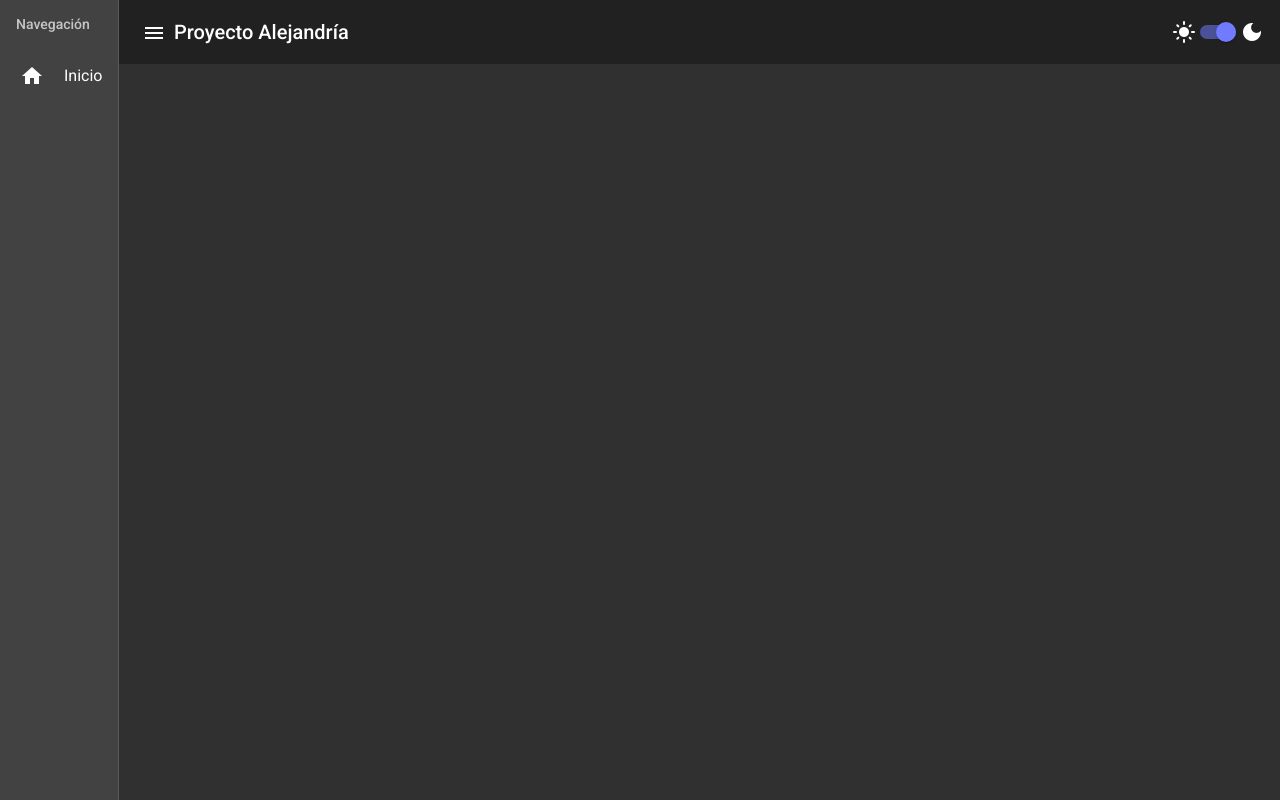
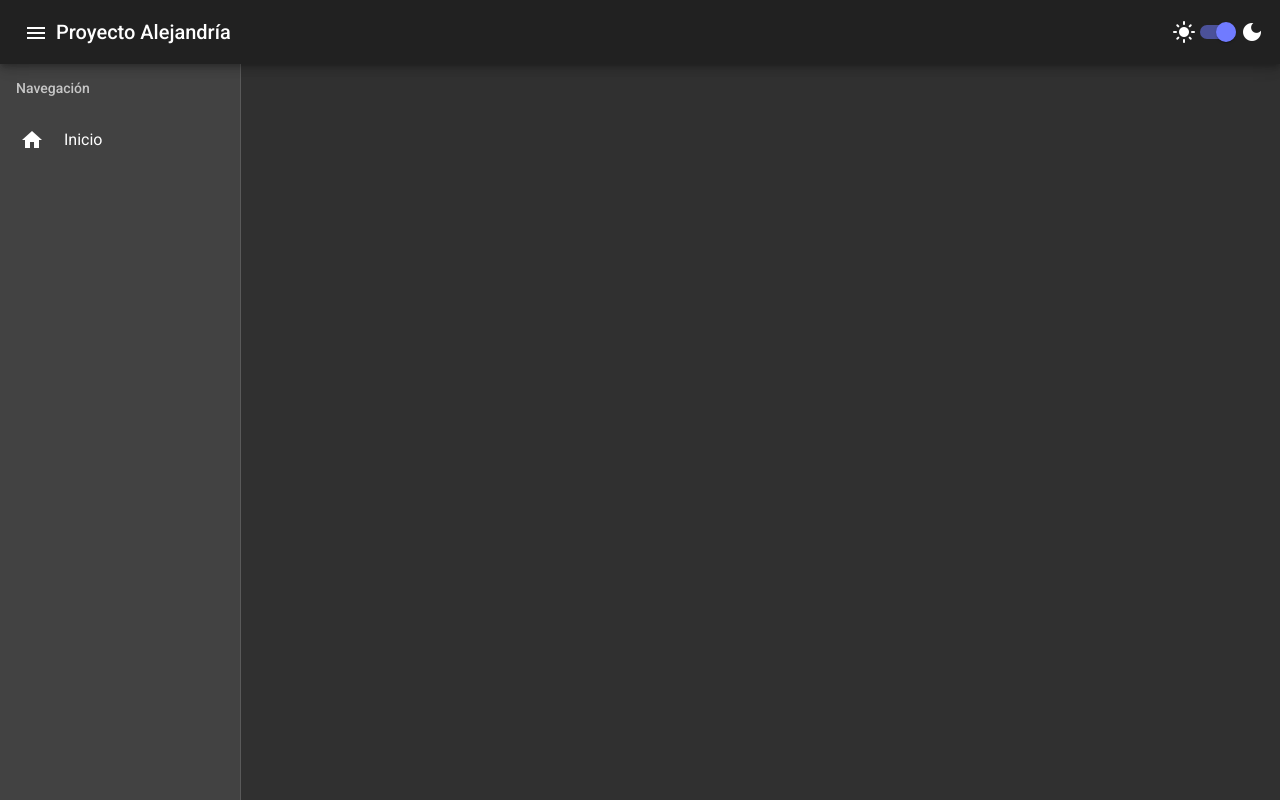
Before and after one commit to proyecto-alejandria/web, an Angular app: page / in a window 1280 px wide. Built offline with nearby package versions, Linux system fonts and the light colour scheme.

Commit message:
Agregado soporte responsive a la navegación principal

```diff
--- a/src/app/app.component.html
+++ b/src/app/app.component.html
@@ -1,17 +1,4 @@
-<mat-sidenav-container>
-  <mat-sidenav id="main-sidenav" #sidenav mode="side" opened>
-    <mat-nav-list>
-      <span mat-subheader>Navegación</span>
-
-      <a mat-list-item routerLink="/">
-        <mat-icon mat-list-icon>home</mat-icon>
-        <span mat-line>Inicio</span>
-      </a>
-    </mat-nav-list>
-  </mat-sidenav>
-
-  <mat-sidenav-content>
-    <mat-toolbar>
+<mat-toolbar class="mat-elevation-z6">
   <button mat-icon-button
           (click)="sidenav.toggle()"
           aria-controls="#main-sidenav"
@@ -30,6 +17,26 @@
   <mat-icon>dark_mode</mat-icon>
 </mat-toolbar>
 
+<mat-sidenav-container>
+  <mat-sidenav id="main-sidenav"
+               #sidenav
+               [mode]="isMobile ? 'over' : 'side'"
+               [fixedInViewport]="isMobile"
+               fixedTopGap="56"
+               [opened]="!isMobile">
+    <div class="sidenav">
+      <mat-nav-list>
+        <span mat-subheader>Navegación</span>
+
+        <a mat-list-item routerLink="/">
+          <mat-icon mat-list-icon>home</mat-icon>
+          <span mat-line>Inicio</span>
+        </a>
+      </mat-nav-list>
+    </div>
+  </mat-sidenav>
+
+  <mat-sidenav-content>
     <router-outlet></router-outlet>
   </mat-sidenav-content>
 </mat-sidenav-container>
--- a/src/app/app.component.scss
+++ b/src/app/app.component.scss
@@ -1,8 +1,21 @@
-:host,
-.mat-sidenav-container {
-  height: 100%;
+:host {
+  display: flex;
+  flex-direction: column;
+  min-height: 100%;
 }
 
-.mat-slide-toggle {
-  margin: 0 .25rem;
+.mat-toolbar {
+  z-index: 2;
+
+  .mat-slide-toggle {
+    margin: 0 .25rem;
+  }
 }
+
+.mat-sidenav-container {
+  flex: 1;
+}
+
+.sidenav {
+  width: 15rem;
+}
--- a/src/app/app.component.ts
+++ b/src/app/app.component.ts
@@ -1,17 +1,38 @@
-import { Component, Renderer2 } from '@angular/core';
+import { BreakpointObserver, Breakpoints } from '@angular/cdk/layout';
+import { Component, OnDestroy, OnInit, Renderer2 } from '@angular/core';
+import { Subscription } from 'rxjs';
 
 @Component({
   selector: 'app-root',
   templateUrl: './app.component.html',
   styleUrls: ['./app.component.scss']
 })
-export class AppComponent {
+export class AppComponent implements OnDestroy, OnInit {
 
   darkMode: boolean = true;
 
+  isMobile: boolean = false;
+
+  sidenavStartsOpened: boolean = true;
+
+  private sub?: Subscription;
+
   constructor(
+    private breakpointObserver: BreakpointObserver,
     private renderer: Renderer2,
   ) { }
+
+  ngOnInit(): void {
+    this.sidenavStartsOpened = !this.breakpointObserver.isMatched(Breakpoints.XSmall);
+
+    this.sub = this.breakpointObserver
+      .observe(Breakpoints.XSmall)
+      .subscribe(result => this.isMobile = result.matches);
+  }
+
+  ngOnDestroy(): void {
+    this.sub?.unsubscribe();
+  }
 
   toggleDarkMode(): void {
     this.darkMode = !this.darkMode;
--- a/src/app/shared/shared.module.ts
+++ b/src/app/shared/shared.module.ts
@@ -1,3 +1,4 @@
+import { LayoutModule } from '@angular/cdk/layout';
 import { NgModule } from '@angular/core';
 import { MatButtonModule } from '@angular/material/button';
 import { MatIconModule } from '@angular/material/icon';
@@ -15,6 +16,8 @@ import { BrowserAnimationsModule } from '@angular/platform-browser/animations';
     BrowserModule,
     BrowserAnimationsModule,
 
+    LayoutModule,
+
     MatButtonModule,
     MatIconModule,
     MatListModule,
@@ -23,6 +26,8 @@ import { BrowserAnimationsModule } from '@angular/platform-browser/animations';
     MatToolbarModule,
   ],
   exports: [
+    LayoutModule,
+
     MatButtonModule,
     MatIconModule,
     MatListModule,
```
Lines whose indentation alone changed are shown as unchanged.
